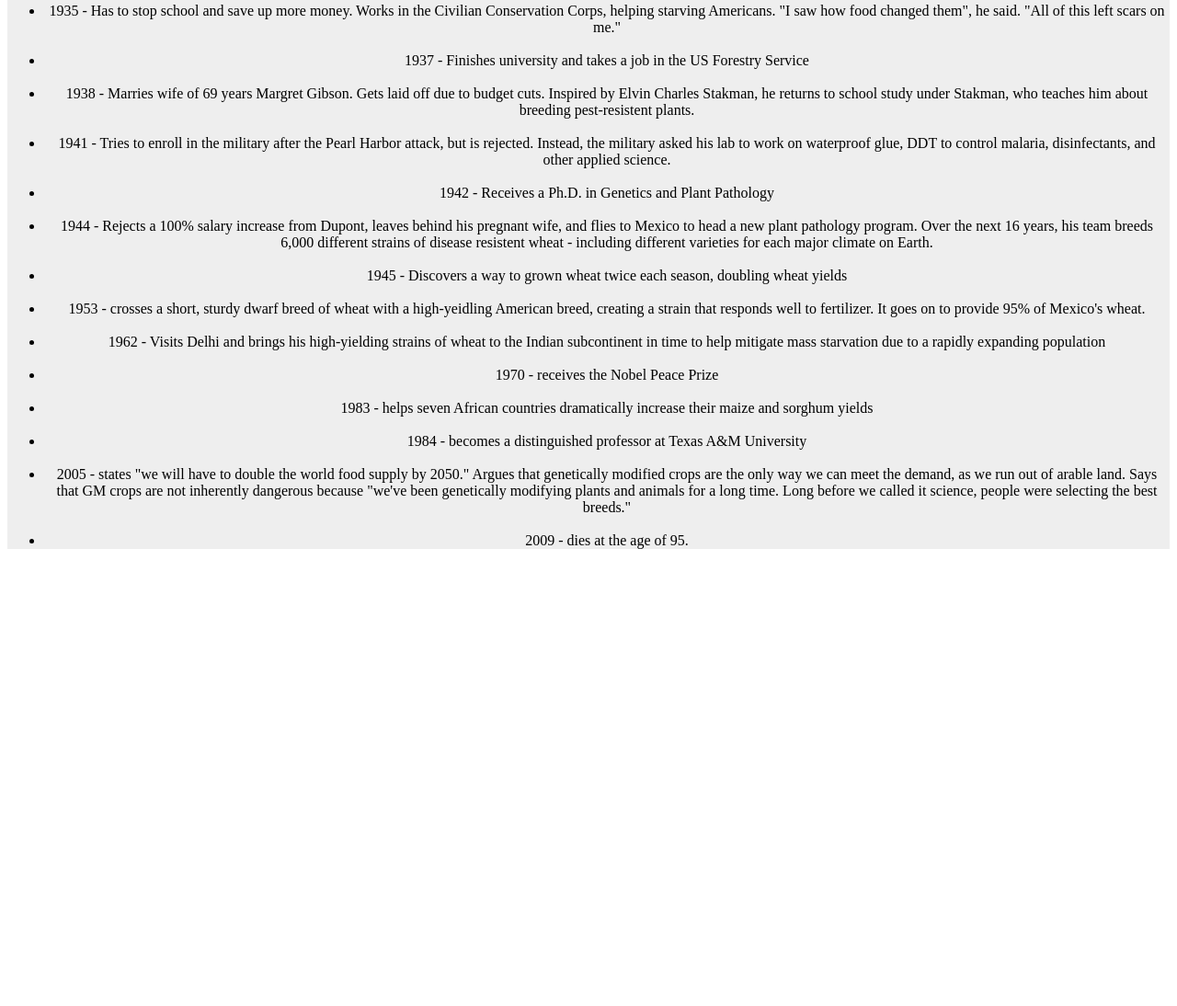
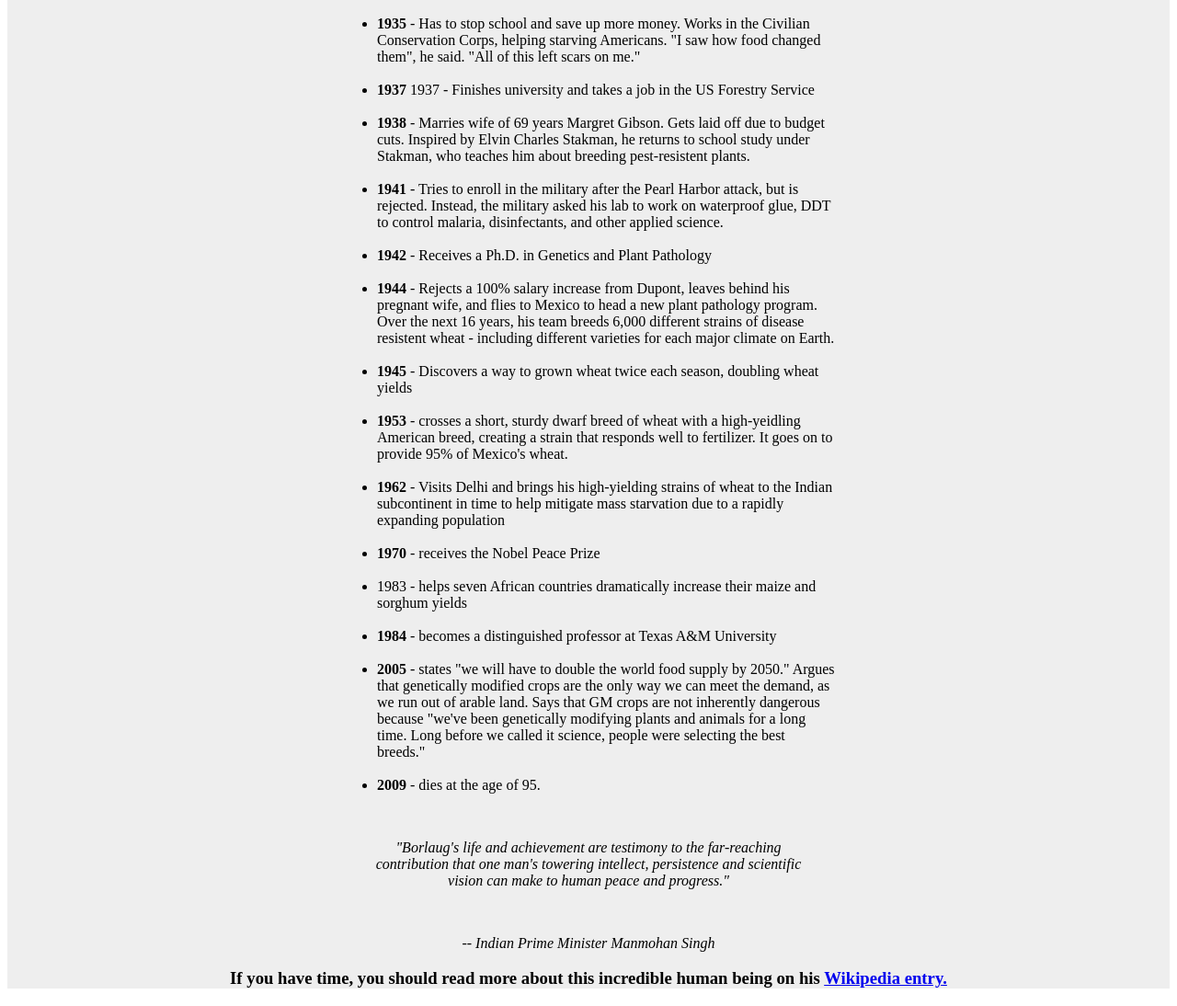
Before and after one commit to arnoldnekemiah/tribute, a plain HTML site: page index.html in a window 1280 px wide. Shown: the part 905-1999 px from the top of the page at 92% size. Before the commit the page ends 1522 px from the top, so only its background shows below. Drawn offline with Linux system fonts and the light colour scheme.

Commit message:
my chnages

```diff
--- a/index.html
+++ b/index.html
@@ -20,22 +20,31 @@
             <ul class="list">
                 <li><b> 1914</b> - Born in Cresco, Iowa</li><br>
                 <li>1933 - Leaves his family's farm to attend the University of Minnesota, thanks to a Depression era program known as the "National Youth Administration"</li><br>
-                <li>1935 - Has to stop school and save up more money. Works in the Civilian Conservation Corps, helping starving Americans. "I saw how food changed them", he said. "All of this left scars on me."</li><br>
-                <li>1937 - Finishes university and takes a job in the US Forestry Service</li><br>
-                <li>1938 - Marries wife of 69 years Margret Gibson. Gets laid off due to budget cuts. Inspired by Elvin Charles Stakman, he returns to school study under Stakman, who teaches him about breeding pest-resistent plants.</li><br>
-                <li>1941 - Tries to enroll in the military after the Pearl Harbor attack, but is rejected. Instead, the military asked his lab to work on waterproof glue, DDT to control malaria, disinfectants, and other applied science.</li><br>
-                <li>1942 - Receives a Ph.D. in Genetics and Plant Pathology</li><br>
-                <li>1944 - Rejects a 100% salary increase from Dupont, leaves behind his pregnant wife, and flies to Mexico to head a new plant pathology program. Over the next 16 years, his team breeds 6,000 different strains of disease resistent wheat - including different varieties for each major climate on Earth.</li><br>
-                <li>1945 - Discovers a way to grown wheat twice each season, doubling wheat yields</li><br>
-                <li>1953 - crosses a short, sturdy dwarf breed of wheat with a high-yeidling American breed, creating a strain that responds well to fertilizer. It goes on to provide 95% of Mexico's wheat.</li><br>
-                <li>1962 - Visits Delhi and brings his high-yielding strains of wheat to the Indian subcontinent in time to help mitigate mass starvation due to a rapidly expanding population</li><br>
-                <li>1970 - receives the Nobel Peace Prize</li><br>
+                <li> <b>1935</b>  - Has to stop school and save up more money. Works in the Civilian Conservation Corps, helping starving Americans. "I saw how food changed them", he said. "All of this left scars on me."</li><br>
+                <li> <b>1937</b> 1937 - Finishes university and takes a job in the US Forestry Service</li><br>
+                <li> <b>1938 </b> - Marries wife of 69 years Margret Gibson. Gets laid off due to budget cuts. Inspired by Elvin Charles Stakman, he returns to school study under Stakman, who teaches him about breeding pest-resistent plants.</li><br>
+                <li> <b>1941</b>  - Tries to enroll in the military after the Pearl Harbor attack, but is rejected. Instead, the military asked his lab to work on waterproof glue, DDT to control malaria, disinfectants, and other applied science.</li><br>
+                <li> <b>1942</b>  - Receives a Ph.D. in Genetics and Plant Pathology</li><br>
+                <li> <b>1944</b>  - Rejects a 100% salary increase from Dupont, leaves behind his pregnant wife, and flies to Mexico to head a new plant pathology program. Over the next 16 years, his team breeds 6,000 different strains of disease resistent wheat - including different varieties for each major climate on Earth.</li><br>
+                <li> <b>1945</b>  - Discovers a way to grown wheat twice each season, doubling wheat yields</li><br>
+                <li> <b>1953</b>  - crosses a short, sturdy dwarf breed of wheat with a high-yeidling American breed, creating a strain that responds well to fertilizer. It goes on to provide 95% of Mexico's wheat.</li><br>
+                <li> <b>1962 </b> - Visits Delhi and brings his high-yielding strains of wheat to the Indian subcontinent in time to help mitigate mass starvation due to a rapidly expanding population</li><br>
+                <li> <b>1970</b>  - receives the Nobel Peace Prize</li><br>
                 <li>1983 - helps seven African countries dramatically increase their maize and sorghum yields</li><br>
-                <li>1984 - becomes a distinguished professor at Texas A&M University</li><br>
-                <li>2005 - states "we will have to double the world food supply by 2050." Argues that genetically modified crops are the only way we can meet the demand, as we run out of arable land. Says that GM crops are not inherently dangerous because "we've been genetically modifying plants and animals for a long time. Long before we called it science, people were selecting the best breeds."</li><br>
-                <li>2009 - dies at the age of 95.</li>
+                <li> <b>1984 </b> - becomes a distinguished professor at Texas A&M University</li><br>
+                <li> <b>2005 </b> - states "we will have to double the world food supply by 2050." Argues that genetically modified crops are the only way we can meet the demand, as we run out of arable land. Says that GM crops are not inherently dangerous because "we've been genetically modifying plants and animals for a long time. Long before we called it science, people were selecting the best breeds."</li><br>
+                <li><b>2009</b> - dies at the age of 95.</li>
             </ul>
         </div>
+        <div>
+            <p class="quote"> <i> "Borlaug's life and achievement are testimony to the far-reaching contribution that one man's towering intellect, persistence and scientific vision can make to human peace and progress."</i> <br>
+
+            </p>
+
+        </div>
+        <p class="quote-name"> <i> -- Indian Prime Minister Manmohan Singh</i></p>
+
+        <h3 id="wiki-link">If you have time, you should read more about this incredible human being on his <a href="https://en.wikipedia.org/wiki/Norman_Borlaug" target="_blank"> Wikipedia entry.</a></h3>
     </div>
 </body>
 </html>
--- a/style.css
+++ b/style.css
@@ -15,7 +15,10 @@
 
 #image{
     /* margin-left: 300px; */
-    background-position: center;
+   max-width: 100%;
+   display: block;
+   margin: 0 auto;
+   height: auto;
 }
 .img-caption{
     text-align: center;
@@ -24,10 +27,23 @@
     text-align: center;
 }
 .list{
-    text-align: center;
+    text-align: left;
+    max-width: 500px;
+    margin: 0 auto 50px auto;
 }
 #tribute-info{
     display: block;
 
     margin: 20px 0px;
 }
+.quote{
+    text-align: center;
+    max-width: 500px;
+    margin: 0 auto 50px auto;
+}
+.quote-name{
+    text-align: center;
+}
+#wiki-link{
+    text-align: center;
+}
```
